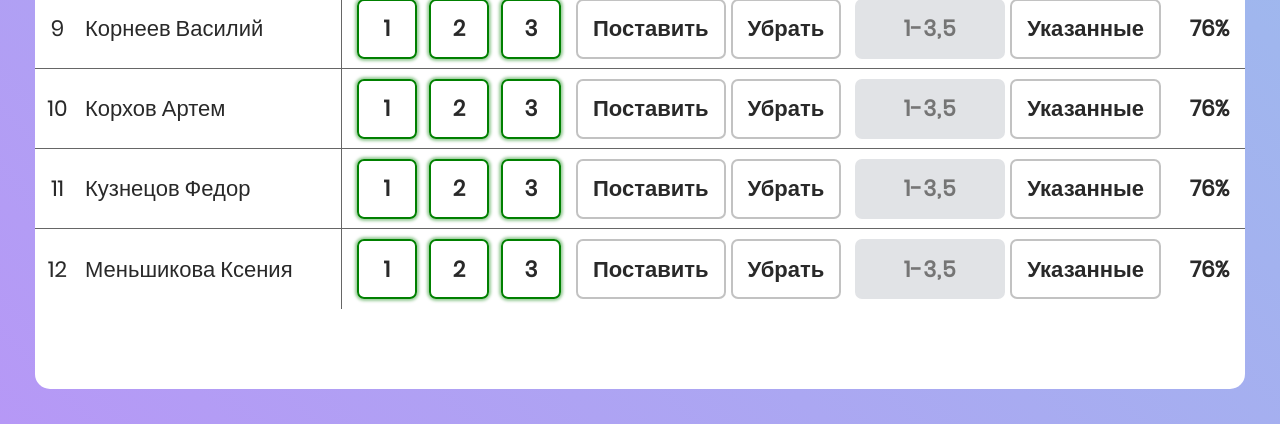
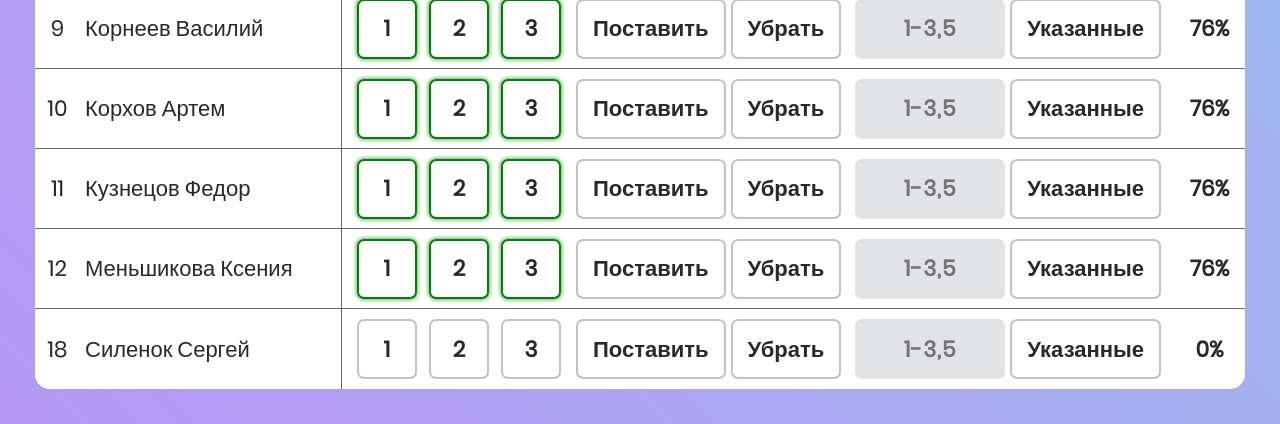
Before and after one commit to astafievK/CourseWork, a PHP site: page /pages/home/home.html in a window 1280 px wide. Shown: the part 776-1200 px from the top of the page. Run offline with PHP 8.4, Linux system fonts and the light colour scheme.

Commit message:
table style

```diff
--- a/pages/home/home.html
+++ b/pages/home/home.html
@@ -441,6 +441,36 @@
 
             </td>
         </tr>
+        <tr>
+            <td class="number">
+                <span>18</span>
+            </td>
+            <td class="fullname">
+                <span class="surname">Силенок</span>
+                <span class="name">Сергей</span>
+                <span class="name-short">С.</span>
+            </td>
+            <td class="stats">
+                <button class="markBtn" data-value="1" data-user="2" data-work="7" data-passed="0">1</button>
+                <button class="markBtn" data-value="2" data-user="2" data-work="7" data-passed="0">2</button>
+                <button class="markBtn" data-value="3" data-user="2" data-work="7" data-passed="0">3</button>
+            </td>
+            <td class="actions">
+                <button class="action all">Поставить</button>
+                <button class="action nothing">Убрать</button>
+                <input class="action numbers" type="text" name="numbers" placeholder="1-3,5">
+                <button class="action selected">Указанные</button>
+            </td>
+            <td class="percentage">
+                <span>0%</span>
+            </td>
+            <td class="total-mark">
+                <span>2</span>
+            </td>
+            <td class="rectangle bad">
+
+            </td>
+        </tr>
         </tbody>
     </table>
 </div>
--- a/pages/home/style.css
+++ b/pages/home/style.css
@@ -297,7 +297,7 @@
         html body.dark .table-wrapper::-webkit-scrollbar-thumb {
           background-color: #e1e3e6; }
 
-@media (max-width: 850px) {
+@media (max-width: 1150px) and (max-height: 510px) {
   * {
     font-size: 18px; }
 
--- a/pages/home/style.scss
+++ b/pages/home/style.scss
@@ -500,7 +500,7 @@
 }
 
 
-@media (max-width: 850px) {
+@media (max-width: 1150px) and (max-height: 510px){
   $header-height: 75px;
 
   *{
```
